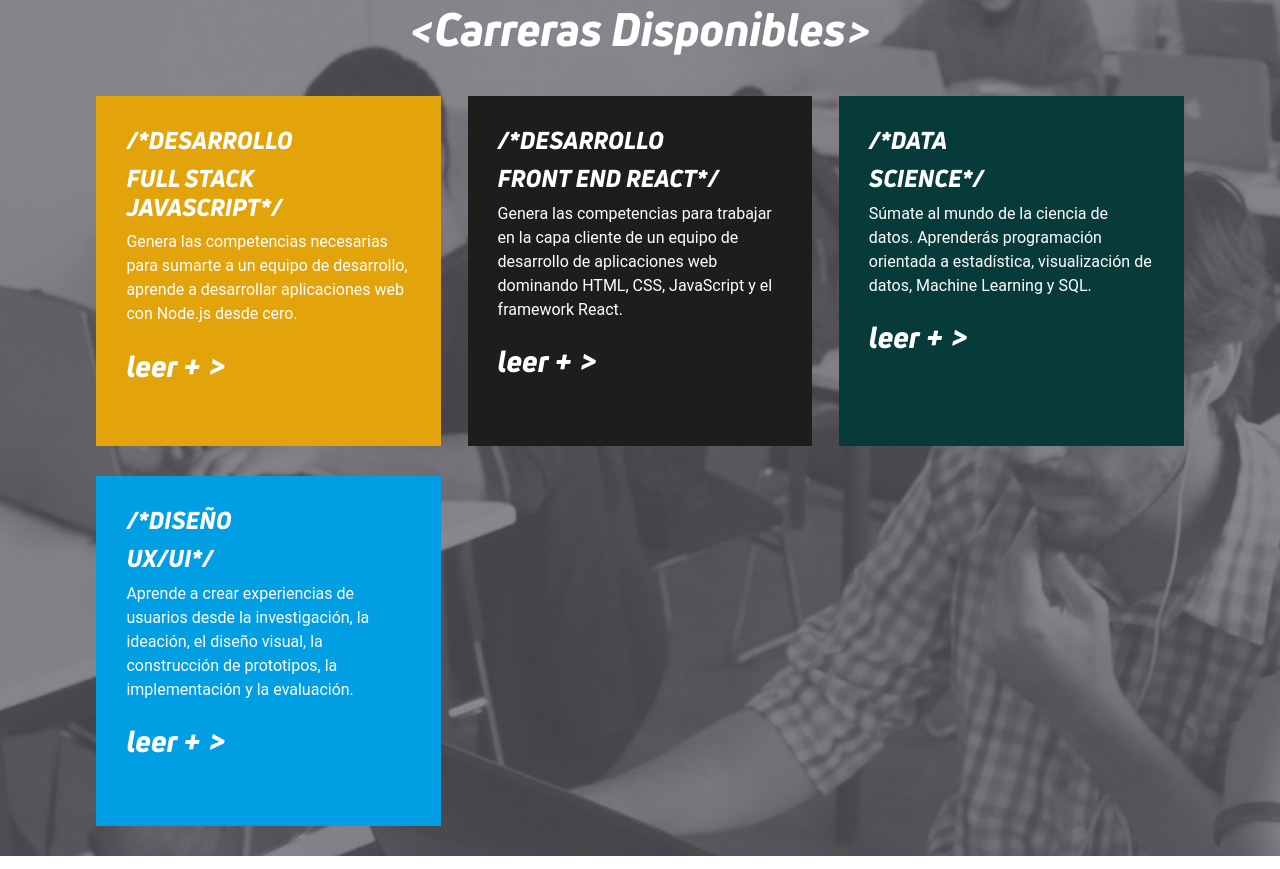
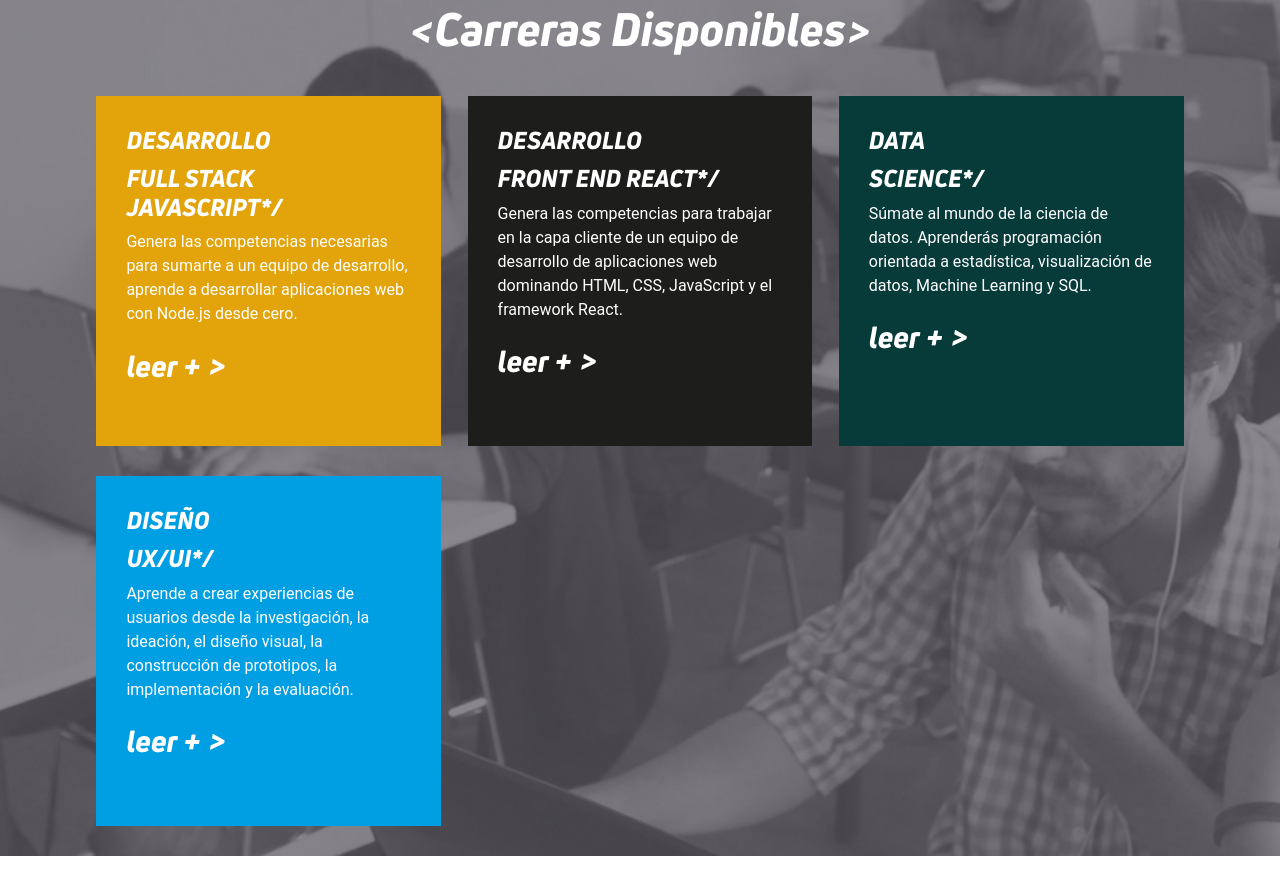
Before and after one commit to jorgeadl/preguntas_tecnicas_nextjs, a Next.js app: page / in a window 1280 px wide. Shown: the part 780-1649 px from the top of the page. Built offline with nearby package versions, Linux system fonts and the light colour scheme.

Commit message:
Update Home_base.js

```diff
--- a/components/Home_base.js
+++ b/components/Home_base.js
@@ -1,6 +1,6 @@
 /* eslint-disable */
 
-alert('foo');
+
 
 function Home() {
   return (
@@ -46,7 +46,7 @@ function Home() {
           <div className="row m-0">
             <div className="col-12 col-md-6 col-xl-4">
               <div className="cursos-home-content bg-am">
-                <h3 className="t-uni-heavy-italic">/*DESARROLLO</h3>
+                <h3 className="t-uni-heavy-italic">DESARROLLO</h3>
                 <h3 className="t-uni-heavy-italic">FULL STACK JAVASCRIPT*/</h3>
                 <p>
                   Genera las competencias necesarias para sumarte a un equipo de
@@ -62,7 +62,7 @@ function Home() {
 
             <div className="col-12 col-md-6 col-xl-4">
               <div className="cursos-home-content bg-ne">
-                <h3 className="t-uni-heavy-italic">/*DESARROLLO</h3>
+                <h3 className="t-uni-heavy-italic">DESARROLLO</h3>
                 <h3 className="t-uni-heavy-italic">FRONT END REACT*/</h3>
                 <p>
                   Genera las competencias para trabajar en la capa cliente de un
@@ -78,7 +78,7 @@ function Home() {
 
             <div className="col-12 col-md-6 col-xl-4">
               <div className="cursos-home-content bg-ve-o">
-                <h3 className="t-uni-heavy-italic">/*DATA</h3>
+                <h3 className="t-uni-heavy-italic">DATA</h3>
                 <h3 className="t-uni-heavy-italic">SCIENCE*/</h3>
                 <p>
                   Súmate al mundo de la ciencia de datos. Aprenderás
@@ -92,7 +92,7 @@ function Home() {
 
             <div className="col-12 col-md-6 col-xl-4">
               <div className="cursos-home-content bg-ce">
-                <h3 className="t-uni-heavy-italic">/*DISEÑO</h3>
+                <h3 className="t-uni-heavy-italic">DISEÑO</h3>
                 <h3 className="t-uni-heavy-italic">UX/UI*/</h3>
                 <p>
                   Aprende a crear experiencias de usuarios desde la
```
